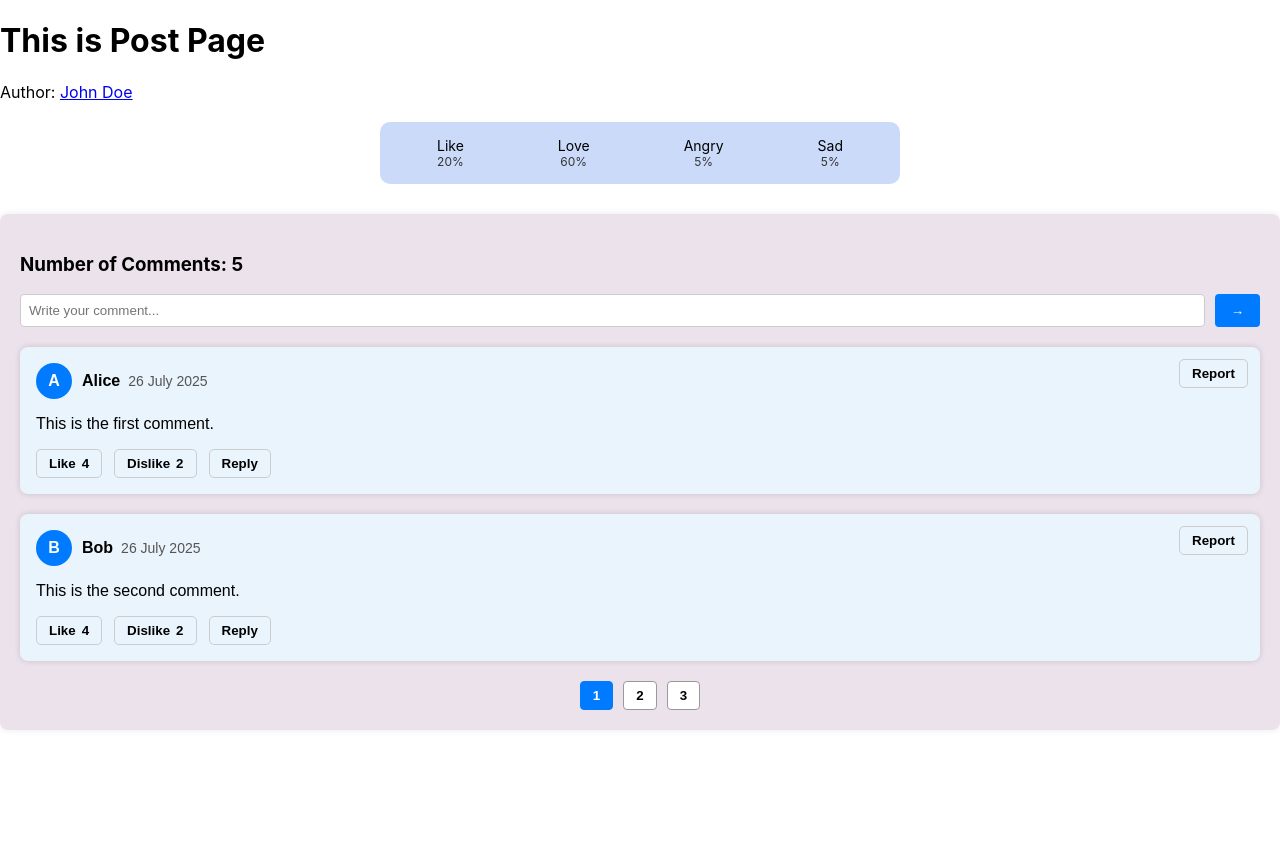
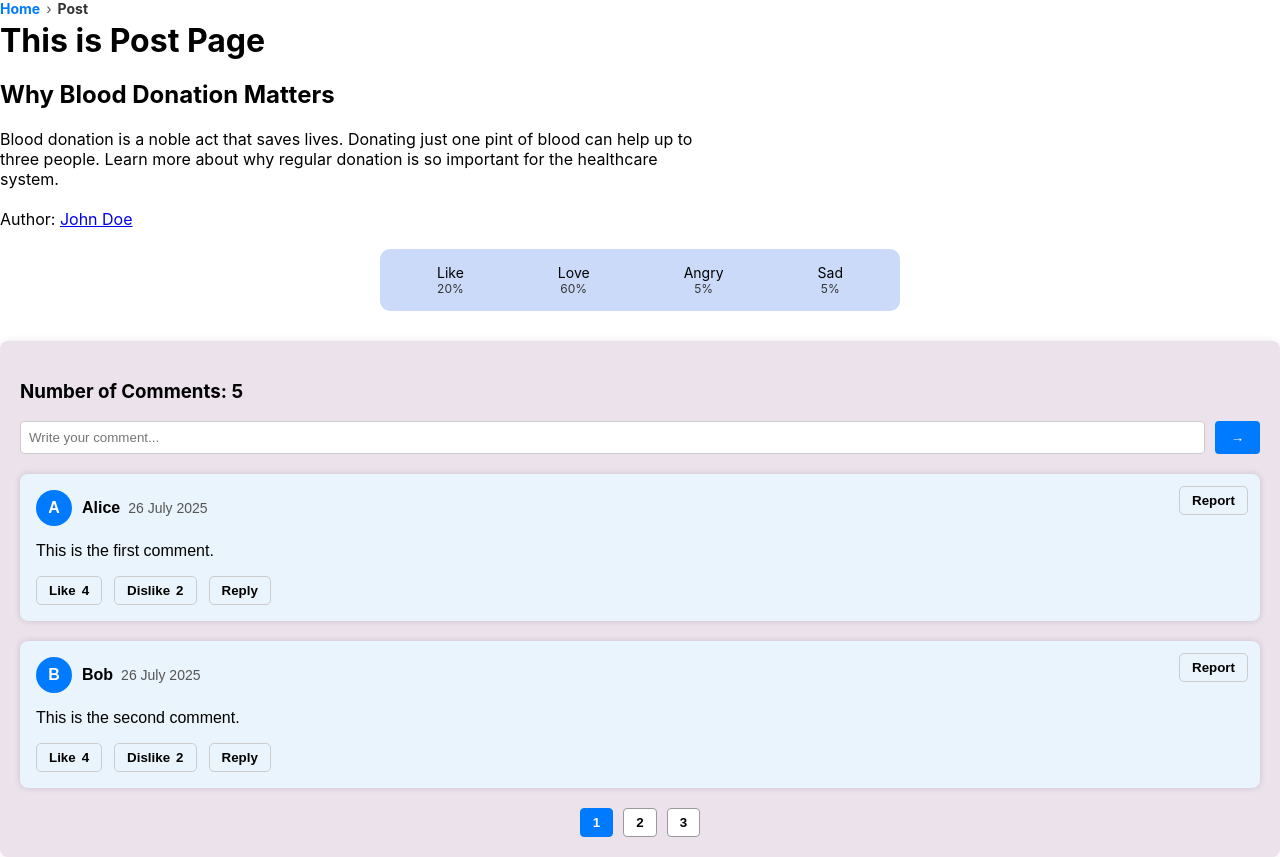
Before and after one commit to Zumaina/2200-assignment, a React (Create React App) app: page / in a window 1280 px wide. Before the commit the page ends 800 px from the top, so only its background shows below. Built offline with nearby package versions, Linux system fonts and the light colour scheme.

Commit message:
post detail + home->post

```diff
--- a/src/pages/PostPage.js
+++ b/src/pages/PostPage.js
@@ -25,7 +25,22 @@ const PostPage = () => {
 
   return (
     <div>
-      <h1>This is Post Page</h1>
+      <div style={{ marginBottom: "16px" }}>
+  <nav style={{ fontSize: "14px", marginBottom: "4px" }}>
+    <Link to="/" style={{ color: "#007bff", textDecoration: "none", fontWeight: "bold" }}>
+      Home
+    </Link>
+    <span style={{ margin: "0 6px", color: "#555" }}>›</span>
+    <span style={{ fontWeight: "bold", color: "#333" }}>Post</span>
+  </nav>
+  <h1 style={{ margin: 0 }}>This is Post Page</h1>
+</div>
+
+      <h2>Why Blood Donation Matters</h2>
+        <p style={{ marginBottom: "20px", maxWidth: "700px" }}>
+          Blood donation is a noble act that saves lives. Donating just one pint of blood can help up to three people. Learn more about why regular donation is so important for the healthcare system.
+        </p>
+
       <p>
         Author: <Link to={`/author/${dummyAuthorId}`}>John Doe</Link>
       </p>
```
